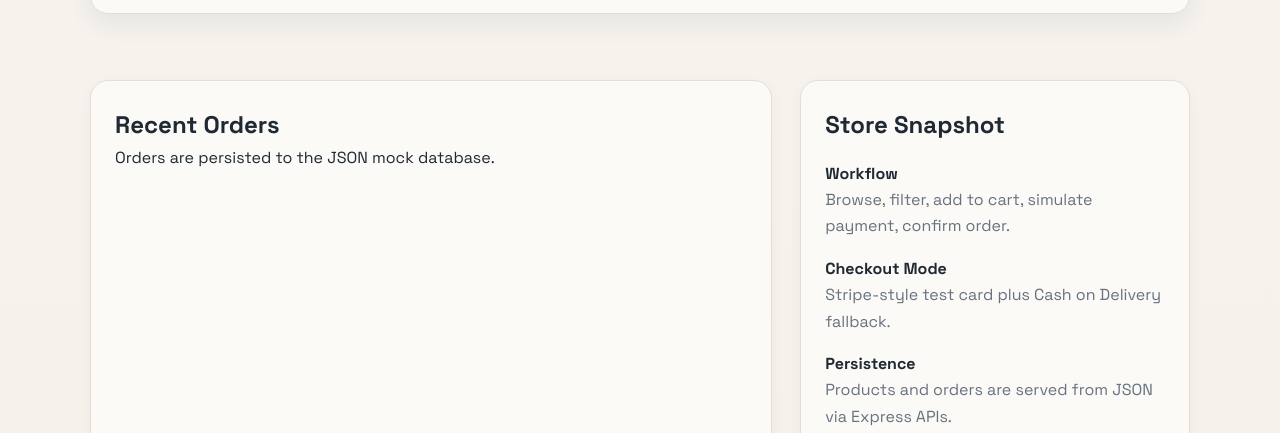
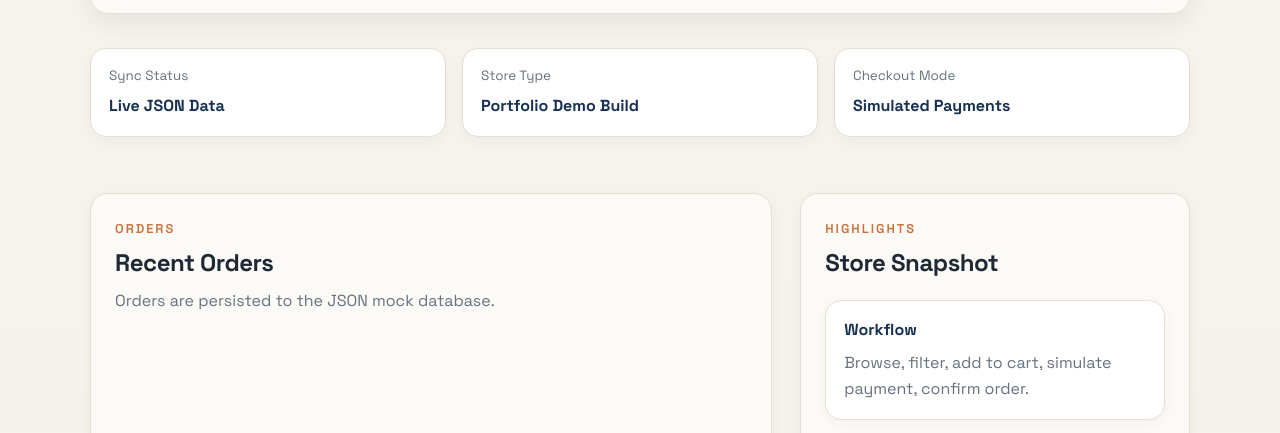
Before and after one commit to Vee-gour/Veecommerce, a website: page public/admin.html in a window 1280 px wide. Shown: the part 362-795 px from the top of the page. Drawn offline with Linux system fonts and the light colour scheme; no server answers.

Commit message:
Polish admin dashboard presentation

```diff
--- a/public/admin.html
+++ b/public/admin.html
@@ -49,10 +49,25 @@
             </div>
           </div>
         </section>
+        <section class="admin-overview">
+          <div class="admin-mini-card">
+            <span>Sync Status</span>
+            <strong>Live JSON Data</strong>
+          </div>
+          <div class="admin-mini-card">
+            <span>Store Type</span>
+            <strong>Portfolio Demo Build</strong>
+          </div>
+          <div class="admin-mini-card">
+            <span>Checkout Mode</span>
+            <strong>Simulated Payments</strong>
+          </div>
+        </section>
         <div id="dashboard-stats" class="dashboard-stats"></div>
         <div class="admin-layout">
           <section class="admin-panel">
             <div class="panel-heading">
+              <p class="eyebrow">Orders</p>
               <h2>Recent Orders</h2>
               <p>Orders are persisted to the JSON mock database.</p>
             </div>
@@ -60,18 +75,19 @@
           </section>
           <aside class="admin-panel">
             <div class="panel-heading">
+              <p class="eyebrow">Highlights</p>
               <h2>Store Snapshot</h2>
             </div>
             <div class="snapshot-list">
-              <div>
+              <div class="snapshot-card">
                 <strong>Workflow</strong>
                 <p>Browse, filter, add to cart, simulate payment, confirm order.</p>
               </div>
-              <div>
+              <div class="snapshot-card">
                 <strong>Checkout Mode</strong>
                 <p>Stripe-style test card plus Cash on Delivery fallback.</p>
               </div>
-              <div>
+              <div class="snapshot-card">
                 <strong>Persistence</strong>
                 <p>Products and orders are served from JSON via Express APIs.</p>
               </div>
--- a/public/css/styles.css
+++ b/public/css/styles.css
@@ -1062,6 +1062,33 @@ img {
   margin-bottom: 32px;
 }
 
+.admin-overview {
+  display: grid;
+  grid-template-columns: repeat(auto-fit, minmax(180px, 1fr));
+  gap: 16px;
+  margin-bottom: 24px;
+}
+
+.admin-mini-card {
+  padding: 16px 18px;
+  border-radius: 16px;
+  background: #fff;
+  border: 1px solid var(--border);
+  box-shadow: 0 4px 14px rgba(31, 41, 51, 0.04);
+}
+
+.admin-mini-card span {
+  display: block;
+  color: var(--muted);
+  font-size: 0.84rem;
+  margin-bottom: 6px;
+}
+
+.admin-mini-card strong {
+  color: var(--primary);
+  font-size: 1rem;
+}
+
 .stat-card,
 .admin-panel {
   background: var(--surface);
@@ -1114,7 +1141,16 @@ img {
 }
 
 .panel-heading {
-  margin-bottom: 16px;
+  margin-bottom: 18px;
+}
+
+.panel-heading h2 {
+  margin: 4px 0 6px;
+  letter-spacing: -0.02em;
+}
+
+.panel-heading p:last-child {
+  color: var(--muted);
 }
 
 .orders-history,
@@ -1131,6 +1167,12 @@ img {
   display: grid;
   gap: 10px;
   box-shadow: 0 4px 14px rgba(31, 41, 51, 0.04);
+  transition: transform 0.2s ease, box-shadow 0.2s ease;
+}
+
+.order-card:hover {
+  transform: translateY(-2px);
+  box-shadow: 0 10px 24px rgba(31, 41, 51, 0.08);
 }
 
 .order-card-top {
@@ -1152,6 +1194,20 @@ img {
 
 .snapshot-list p {
   color: var(--muted);
+}
+
+.snapshot-card {
+  padding: 16px 18px;
+  border-radius: 16px;
+  background: #fff;
+  border: 1px solid var(--border);
+  box-shadow: 0 4px 14px rgba(31, 41, 51, 0.04);
+}
+
+.snapshot-card strong {
+  display: block;
+  margin-bottom: 6px;
+  color: var(--primary);
 }
 
 .empty-state {
```
